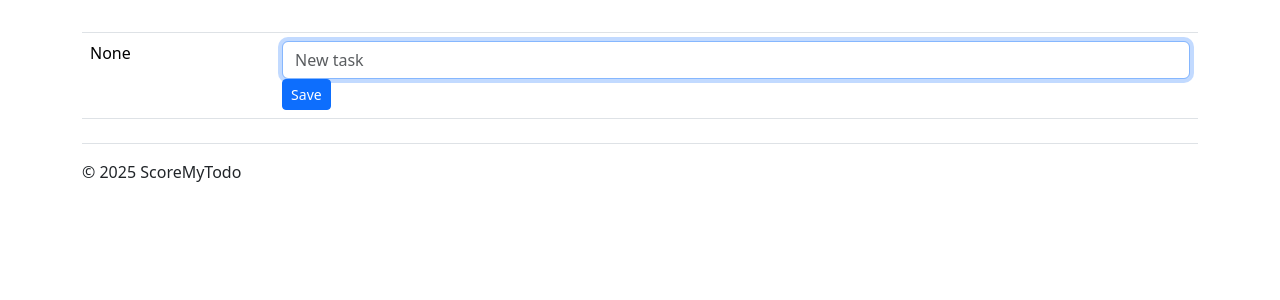
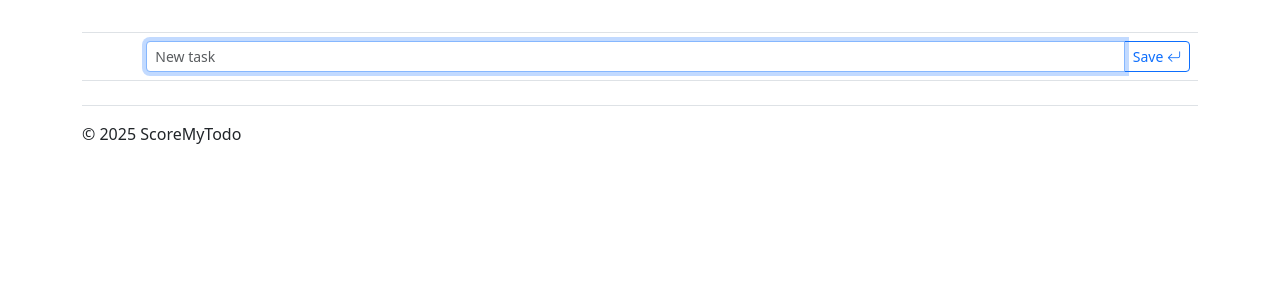
Before and after one commit to alex-b1729/scoremytodo, a Django app: template todo/templates/daily_list.html in a window 1280 px wide. Shown: the part 56-356 px from the top of the page. Run offline with Django 5.2, Linux system fonts and the light colour scheme; the template is opened without the code that fills it: values that come from a table or form of the project are taken from there, others are empty.

Commit message:
mvoe new items to top of list

```diff
--- a/todo/forms.py
+++ b/todo/forms.py
@@ -46,10 +46,9 @@ class TaskEditForm(forms.ModelForm):
             'daily_list': forms.HiddenInput,
             'description': forms.TextInput(attrs={
                 'placeholder': 'New task',
-                'class': 'form-control',
+                'class': 'form-control form-control-sm',
+                'aria-label': 'New Task',
+                'aria-describedby': 'button-addon',
+                'autofocus': 'autofocus',
             })
         }
-
-    def __init__(self, *args, **kwargs):
-        super().__init__(*args, **kwargs)
-        self.fields['description'].widget.attrs.update({'autofocus': 'autofocus'})
--- a/todo/models.py
+++ b/todo/models.py
@@ -70,7 +70,7 @@ class Task(models.Model):
     )
 
     class Meta:
-        ordering = ('order',)
+        ordering = ('-order',)
         verbose_name = 'task'
         verbose_name_plural = 'tasks'
 
--- a/todo/templates/daily_list.html
+++ b/todo/templates/daily_list.html
@@ -13,7 +13,7 @@
     <small class="text-body-secondary">{{ dailylist.created|date:'l' }}</small>
 </h1>
 
-<table class="table">
+<table class="table table-hover">
     <thead>
     <tr class="">
         <th scope="col"></th>
@@ -21,11 +21,10 @@
     </tr>
     </thead>
     <tbody>
+    {% include 'partials/task_edit.html' with dailylist_uid=dailylist.uid form=form %}
     {% for task in dailylist.tasks.all %}
     {% include 'partials/task_table_row.html' with task=task %}
     {% endfor %}
-<!--    <tr id="new-task-placeholder"></tr>-->
-    {% include 'partials/task_edit.html' with dailylist_uid=dailylist.uid form=form %}
     </tbody>
 </table>
 {% endblock content %}
--- a/todo/templates/partials/new_task_table_row.html
+++ b/todo/templates/partials/new_task_table_row.html
@@ -1,2 +1,2 @@
+{% include 'partials/task_edit.html' with dailylist_uid=dailylist_uid form=form %}
 {% include 'partials/task_table_row.html' with task=task %}
-{% include 'partials/task_edit.html' with dailylist_uid=dailylist_uid form=form %}
--- a/todo/templates/partials/task_edit.html
+++ b/todo/templates/partials/task_edit.html
@@ -1,8 +1,9 @@
 <tr hx-target="this" hx-swap="outerHTML">
-    <td>{{ form.instance.pk }}</td>
+    <td></td>
     <td>
         <form>
             {% csrf_token %}
+            <div class="input-group">
                 {{ form.description }}
                 <button
                         {% if form.instance.pk %}
@@ -11,9 +12,11 @@
                         hx-post="{% url 'task_create' dailylist_uid %}"
                         {% endif %}
                         hx-trigger="click"
-                    class="btn btn-primary btn-sm">
-                Save
+                        class="btn btn-outline-primary btn-sm"
+                        id="button-addon">
+                    Save <i class="bi bi-arrow-return-left"></i>
                 </button>
+            </div>
         </form>
     </td>
 </tr>
```
Also changed, not shown: todo/templates/partials/task_table_row.html (+4 -5 lines). Lines whose indentation alone changed are shown as unchanged.
